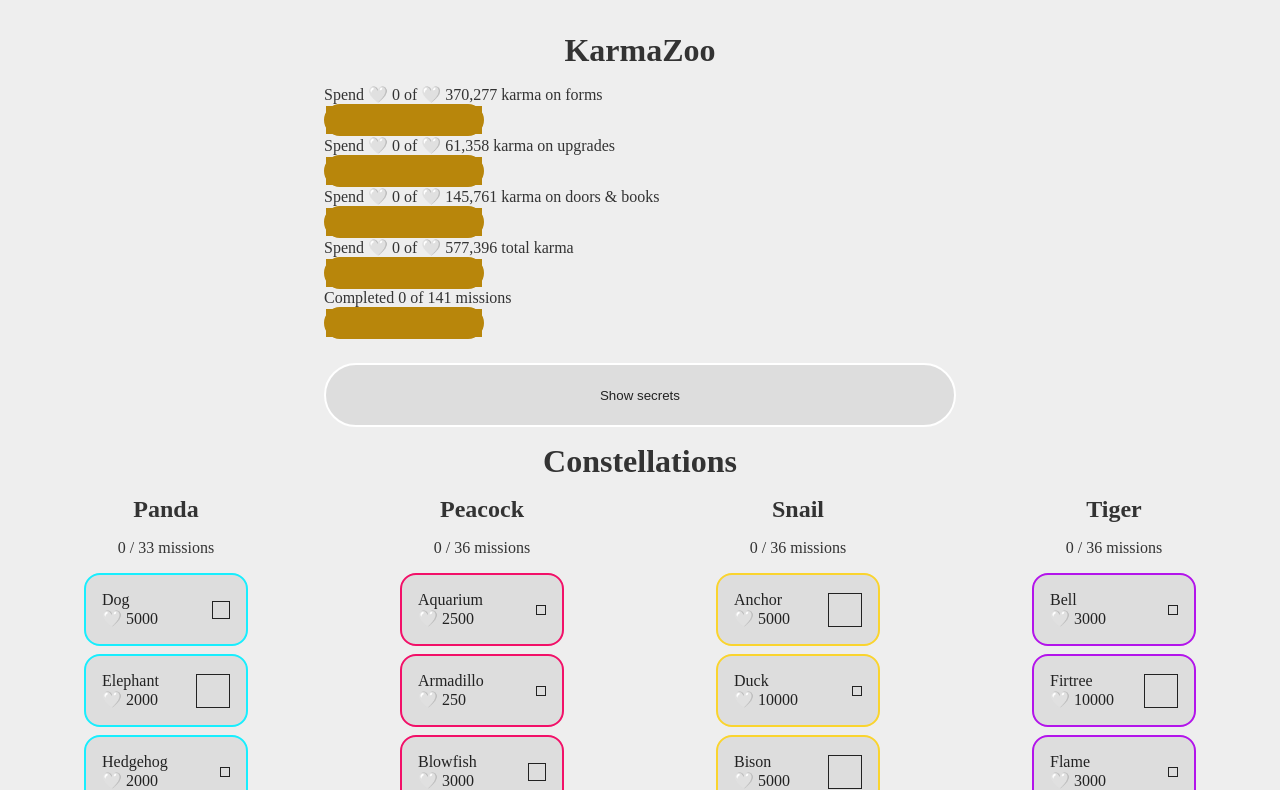
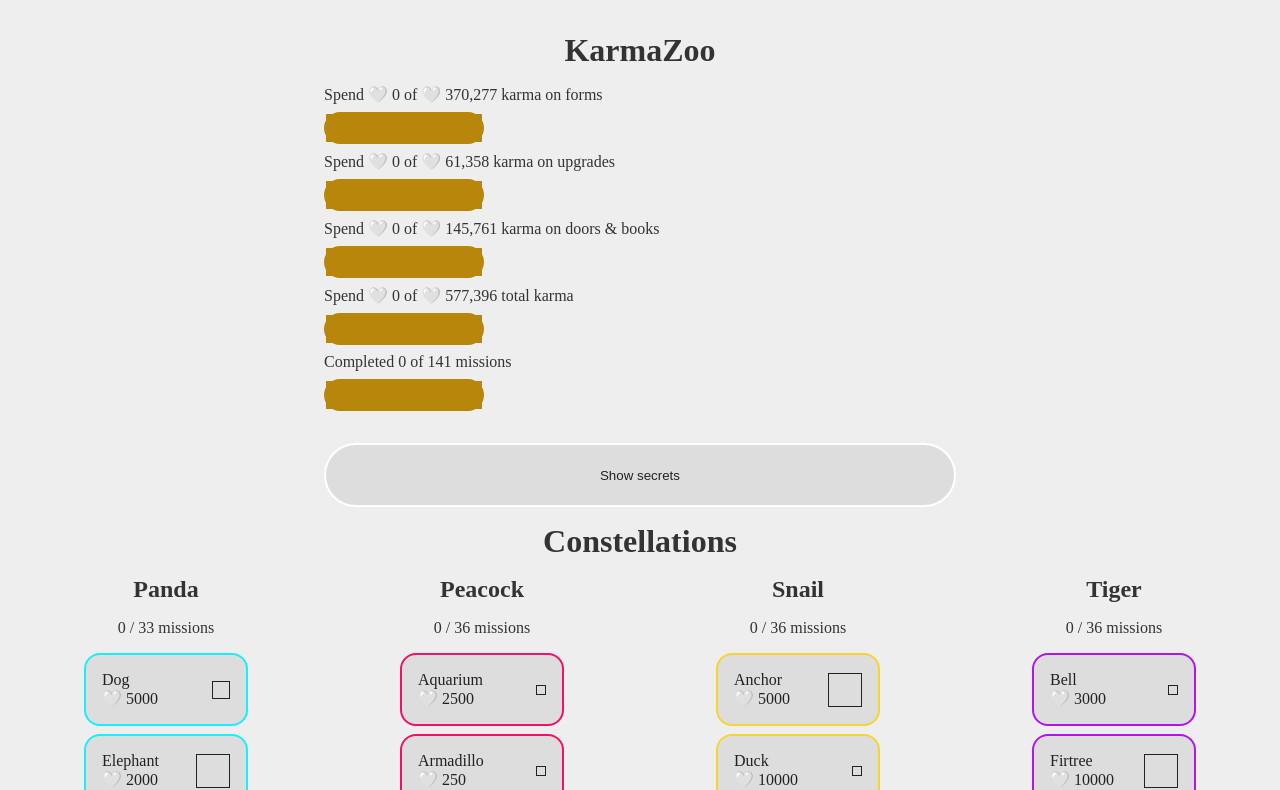
Before and after one commit to A1rPun/karmazoo, an Angular app: page / in a window 1280 px wide. Shown: the top 790 px of the page. Built offline with nearby package versions, Linux system fonts and the light colour scheme.

Commit message:
css fixes

```diff
--- a/src/app/app.component.css
+++ b/src/app/app.component.css
@@ -28,7 +28,8 @@
 .progress {
   display: flex;
   flex-direction: column;
-  width: 50%;
+  gap: 8px;
+  width: 100%;
 }
 
 .show {
@@ -106,4 +107,8 @@ progress {
   .section {
     flex-direction: row;
   }
+
+  .progress {
+    width: 50%;
+  }
 }
--- a/src/app/item/item.component.css
+++ b/src/app/item/item.component.css
@@ -25,6 +25,10 @@
     .missions-header,
     .missions {
       display: none;
+    }
+
+    .size {
+      border-color: #000;
     }
   }
 
```
